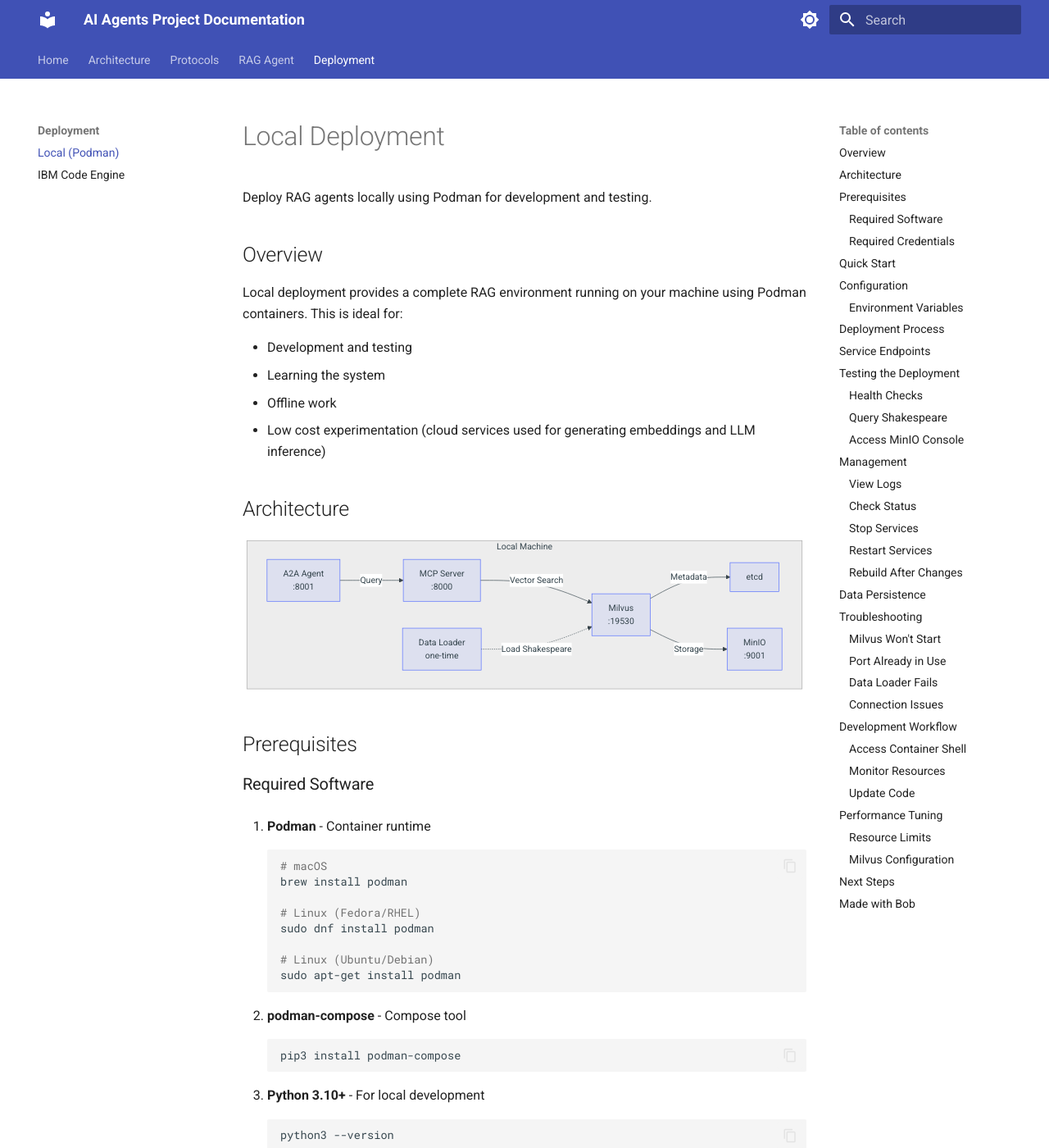
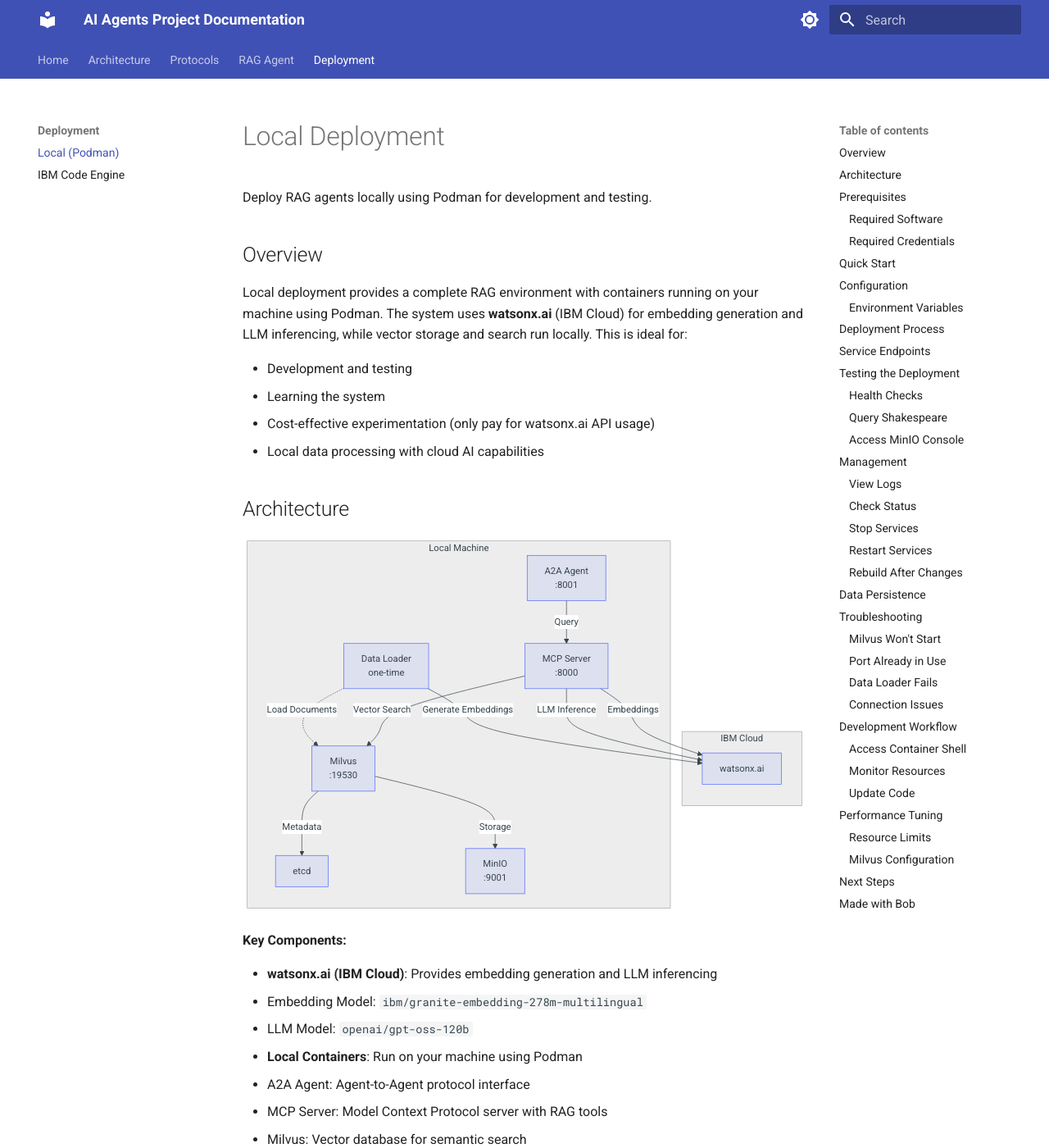
Before and after one commit to binnes/a2a, an MkDocs documentation site: the page built from docs/docs/deployment/local.md, in a window 1280 px wide and 1400 px high. Shown: the whole window at 82% size. Built offline with MkDocs 1.6.1 and Material for MkDocs 9.7.7, drawn with Linux system fonts in a browser that asks for light colours; some of the changed text lies outside the part shown.

Commit message:
ensure watsonx.ai is mentioned in docs to provide access to models

````diff
--- a/docs/docs/deployment/local.md
+++ b/docs/docs/deployment/local.md
@@ -4,17 +4,21 @@ Deploy RAG agents locally using Podman for development and testing.
 
 ## Overview
 
-Local deployment provides a complete RAG environment running on your machine using Podman containers. This is ideal for:
+Local deployment provides a complete RAG environment with containers running on your machine using Podman. The system uses **watsonx.ai** (IBM Cloud) for embedding generation and LLM inferencing, while vector storage and search run locally. This is ideal for:
 
 - Development and testing
 - Learning the system
-- Offline work
-- Low cost experimentation (cloud services used for generating embeddings and LLM inference)
+- Cost-effective experimentation (only pay for watsonx.ai API usage)
+- Local data processing with cloud AI capabilities
 
 ## Architecture
 
 ```mermaid
 graph TB
+    subgraph "IBM Cloud"
+        WX[watsonx.ai]
+    end
+
     subgraph "Local Machine"
         A2A[A2A Agent<br/>:8001]
         MCP[MCP Server<br/>:8000]
@@ -25,11 +29,27 @@ graph TB
 
         A2A -->|Query| MCP
         MCP -->|Vector Search| Milvus
+        MCP -->|Embeddings| WX
+        MCP -->|LLM Inference| WX
         Milvus -->|Metadata| etcd
         Milvus -->|Storage| MinIO
-        Loader -.->|Load Shakespeare| Milvus
+        Loader -.->|Load Documents| Milvus
+        Loader -->|Generate Embeddings| WX
     end
 ```
+
+**Key Components:**
+
+- **watsonx.ai (IBM Cloud)**: Provides embedding generation and LLM inferencing
+  - Embedding Model: `ibm/granite-embedding-278m-multilingual`
+  - LLM Model: `openai/gpt-oss-120b`
+- **Local Containers**: Run on your machine using Podman
+  - A2A Agent: Agent-to-Agent protocol interface
+  - MCP Server: Model Context Protocol server with RAG tools
+  - Milvus: Vector database for semantic search
+  - etcd: Metadata storage for Milvus
+  - MinIO: Object storage for Milvus
+  - Data Loader: One-time job to load and index documents
 
 ## Prerequisites
 
@@ -146,8 +166,8 @@ The deployment script performs these steps:
 5. **Load Shakespeare Data**
    - Build data loader container
    - Process Shakespeare text
-   - Generate embeddings
-   - Index in Milvus
+   - Generate embeddings via watsonx.ai
+   - Index embeddings in Milvus
 
 ## Service Endpoints
 
````
